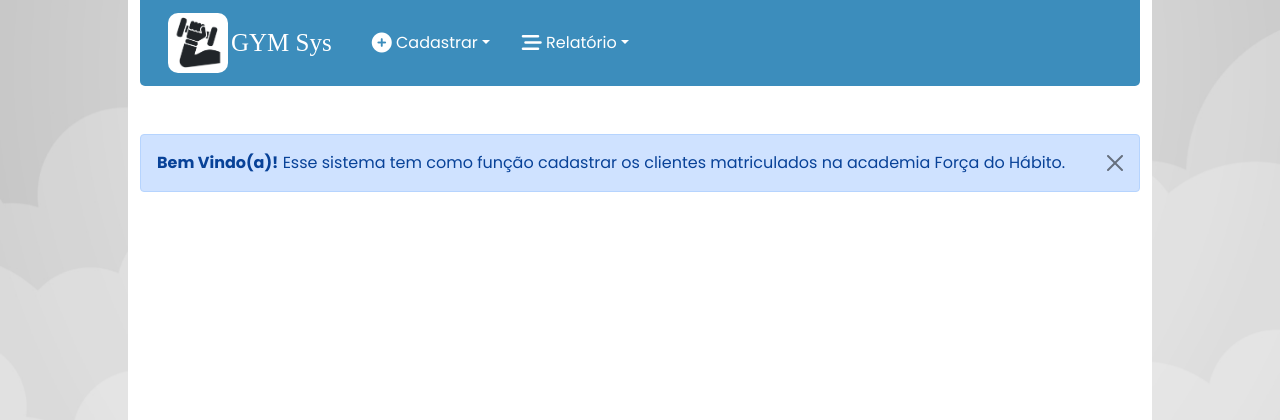
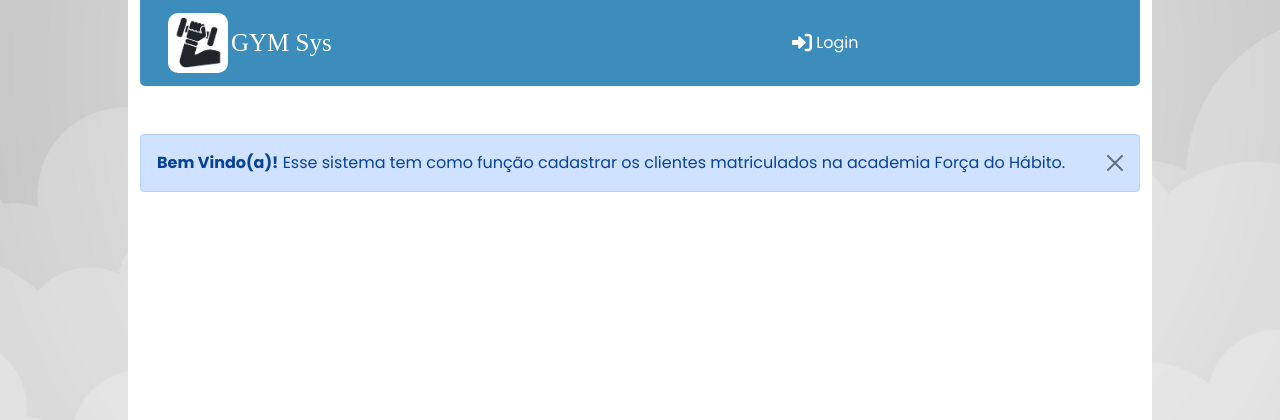
Before and after one commit to DevPedroFelipe/gym-sys, a PHP site: page /index.php in a window 1280 px wide. Shown: the top 420 px of the page. Run offline with PHP 8.4, Linux system fonts and the light colour scheme; some web fonts are replaced.

Commit message:
Adicionando item de login e controle de acesso aos itens do menu

```diff
--- a/index.php
+++ b/index.php
@@ -1,5 +1,9 @@
 <?php
+
+session_start();
+
 require_once 'includes/header.php';
+
 ?>
 
 <div class="container">
@@ -12,7 +16,9 @@ require_once 'includes/header.php';
       </button>
       <div class="collapse navbar-collapse" id="navbarNavDropdown">
         <ul class="navbar-nav">
-          <li class="nav-item dropdown">
+          <?php
+            if ((isset($_SESSION['login'])) and (isset($_SESSION['senha']))) {
+              echo '<li class="nav-item dropdown">
                       <a class="nav-link dropdown-toggle" href="#" id="navbarDropdownMenuLink" role="button" data-bs-toggle="dropdown" aria-expanded="false"><i class="fa-solid fa-circle-plus fa-lg"></i>&nbsp;Cadastrar</a>
                       <ul class="dropdown-menu" aria-labelledby="navbarDropdownMenuLink">
                         <li><a class="dropdown-item" href="index.php?cod=1">Usuário</a></li>
@@ -27,6 +33,19 @@ require_once 'includes/header.php';
                         <li><a class="dropdown-item" href="index.php?cod=5">Cliente</a></li>
                         <li><a class="dropdown-item" href="index.php?cod=6">Categoria</a></li>
                       </ul>
+                  </li>';
+            }
+          ?>
+          <li class="nav-item navLogin">
+          <?php
+
+          if ((!isset($_SESSION['login'])) and (!isset($_SESSION['senha']))) {
+            echo '<a class="nav-link" href="view/loginUsuario.php"><i class="fas fa-sign-in-alt fa-lg"></i>&nbsp;Login</a>';
+          } else {
+            echo '<a class="nav-link" href="view/logoffUsuario.php"><i class="fas fa-sign-out-alt fa-lg"></i>&nbsp;Logoff</a>';
+          }
+
+          ?>
         </li>
         </ul>
       </div>
@@ -39,7 +58,7 @@ require_once 'includes/header.php';
   <div class="container-fluid padding h-75 overflow-auto">
     <?php
 
-    //if (isset($_SESSION['login']) and isset($_SESSION['senha'])) {
+    if (isset($_SESSION['login']) and isset($_SESSION['senha'])) {
 
       if (isset($_GET['cod'])) {
 
@@ -81,7 +100,7 @@ require_once 'includes/header.php';
             include 'view/excluirCategoria.php';
             break;
         }
-      //}
+      }
     }
     ?>
   </div>
```
Lines whose indentation alone changed are shown as unchanged.
